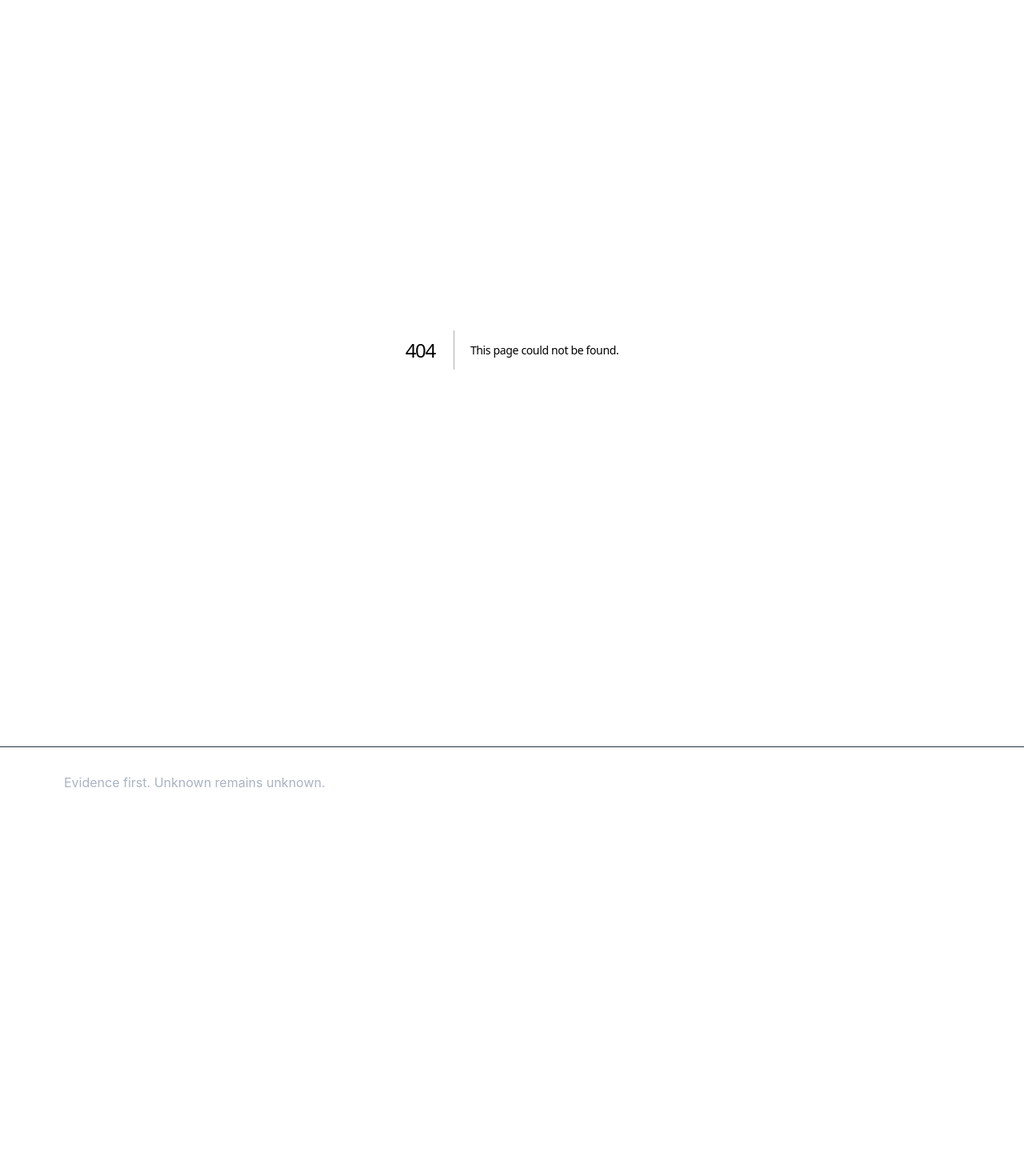
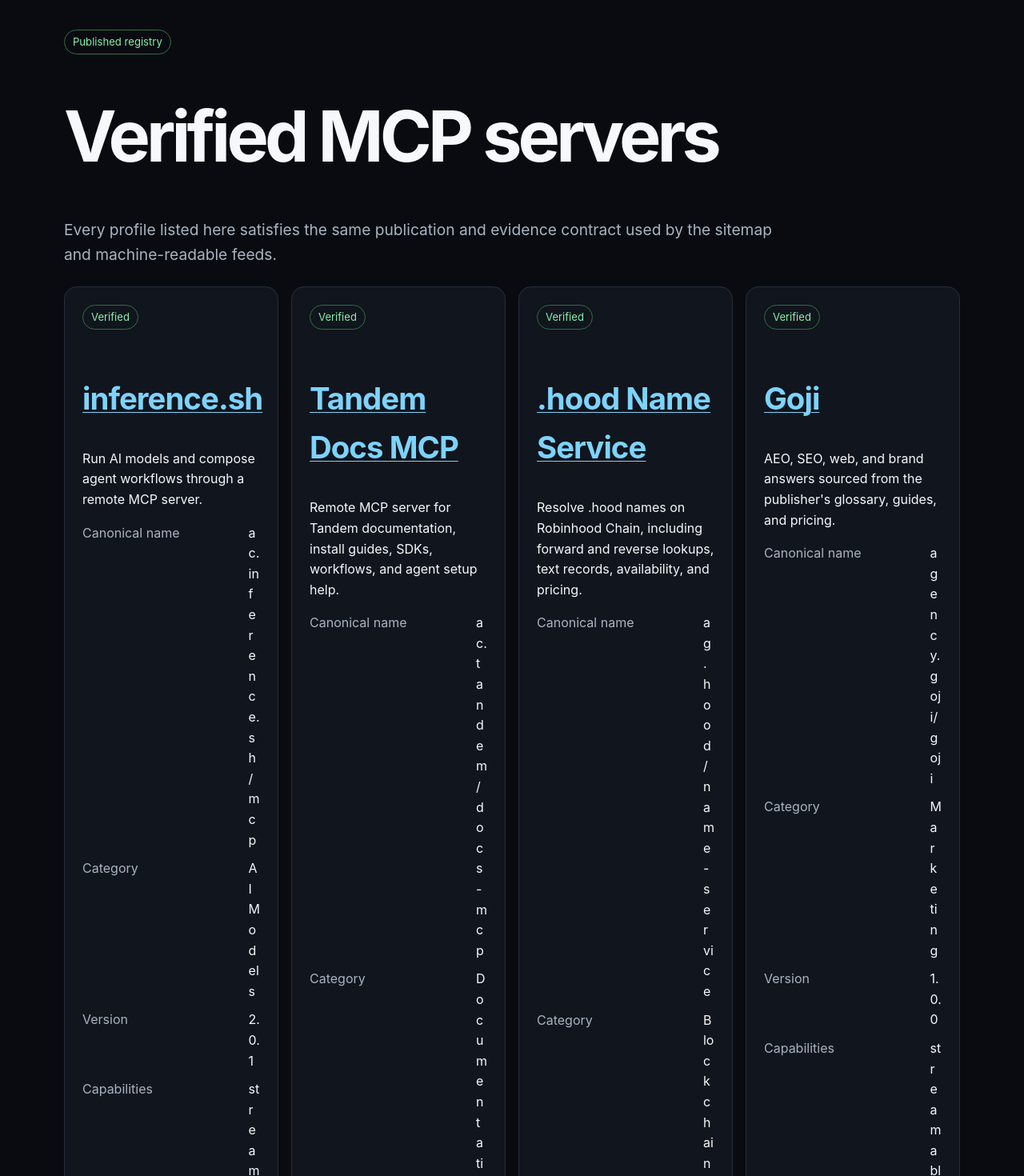
Before and after one commit to CodesbyFebin/mcp-servers-master, a Next.js app: page /servers in a window 1280 px wide. Before the commit this address had no page. Shown: the part 100-1570 px from the top of the page at 80% size. Before the commit the page ends 1148 px from the top, so only its background shows below. Built offline with nearby package versions, Linux system fonts and the light colour scheme.

Commit message:
feat: add evidence-backed server directory

```diff
--- /dev/null
+++ b/app/servers/page.tsx
@@ -0,0 +1,40 @@
+import type { Metadata } from "next"
+import Link from "next/link"
+import { serverRecords } from "@/src/data/servers"
+import { isPublicIndexable } from "@/src/lib/indexability"
+
+export const metadata: Metadata = {
+  title: "Verified MCP Servers",
+  description: "Evidence-backed Model Context Protocol server profiles with provenance and verification details.",
+  alternates: { canonical: "/servers" },
+  openGraph: { url: "/servers" },
+}
+
+export default function ServersPage() {
+  const servers = serverRecords.filter(isPublicIndexable)
+
+  return (
+    <>
+      <span className="badge">Published registry</span>
+      <h1>Verified MCP servers</h1>
+      <p className="lead">
+        Every profile listed here satisfies the same publication and evidence contract used by the sitemap and machine-readable feeds.
+      </p>
+      <div className="grid">
+        {servers.map((server) => (
+          <article className="card" key={server.slug}>
+            <span className="badge">Verified</span>
+            <h2><Link href={`/servers/${server.slug}`}>{server.title}</Link></h2>
+            <p>{server.description}</p>
+            <dl>
+              <dt>Canonical name</dt><dd>{server.canonicalName}</dd>
+              <dt>Category</dt><dd>{server.category}</dd>
+              <dt>Version</dt><dd>{server.latestVerifiedVersion ?? "Unknown"}</dd>
+              <dt>Capabilities</dt><dd>{server.capabilities.join(", ") || "Unknown"}</dd>
+            </dl>
+          </article>
+        ))}
+      </div>
+    </>
+  )
+}
```
